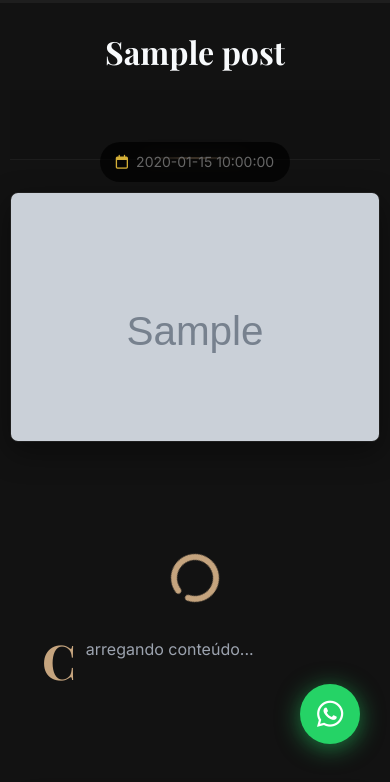
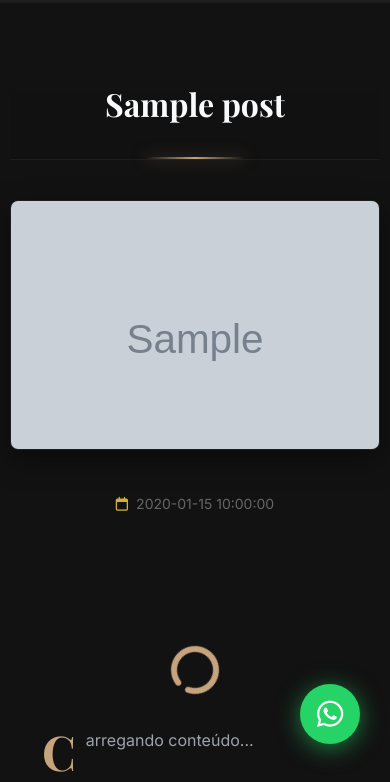
Before and after one commit to erythrogn/bruno-rabello-advocacia, a Flask app: template templates/post_detalhe.html in a window 390 px wide. Shown: the part 70-852 px from the top of the page. Run offline with Flask 3, Linux system fonts and the light colour scheme; the template is opened without the code that fills it: most values are stand-ins (such as "Sample title", 1, 10 or a date in 2020); grey boxes marked "Sample" are stand-in pictures; some web fonts are replaced.

Commit message:
Primeiro commit

```diff
--- a/static/css/posts.css
+++ b/static/css/posts.css
@@ -93,8 +93,8 @@
     max-height: 500px;
     overflow: hidden;
     border-radius: var(--radius-md);
-    margin-top: 2rem;
-    margin-bottom: 3rem;
+    margin-top: 3rem;
+    margin-bottom: 0;
     box-shadow: var(--shadow-card);
     position: relative;
     border: 1px solid rgba(255,255,255,0.05);
@@ -906,7 +906,7 @@
     align-items: center;
     gap: 12px;
     text-align: center;
-    margin-bottom: 4rem;
+    margin-bottom: 3rem;
     padding-bottom: 2rem;
     position: relative;
     z-index: 1; /* Fica abaixo do header fixo */
@@ -933,10 +933,9 @@
     align-items: center;
     gap: 12px;
     flex-wrap: wrap;
-    margin-top: 1.5rem;
-    padding-bottom: 1rem;
-    position: relative;
-    z-index: 10;
+    margin-top: 2rem;
+    margin-bottom: 2rem;
+    padding: 1rem 0;
 }
 
 /* Meta data - calendário */
@@ -944,13 +943,11 @@
     display: flex;
     align-items: center;
     gap: 6px;
-    background: rgba(0, 0, 0, 0.7);
-    padding: 0.5rem 1rem;
-    border-radius: 20px;
+    color: var(--text-muted);
 }
 
 .meta-date i {
-    color: #a88b68;
+    color: var(--accent-gold);
     font-size: 1rem;
 }
 
@@ -1091,27 +1088,28 @@
     }
 
     .post-main-title {
-        font-size: 1.8rem;
-        line-height: 1.25;
+        font-size: 1.6rem;
+        line-height: 1.3;
         padding: 0 15px;
+        margin-bottom: 1rem;
     }
 
     .post-header-centered {
         gap: 10px;
         margin-bottom: 3rem;
-        padding-bottom: 1.5rem;
+        padding-bottom: 2rem;
     }
 
     .post-meta-wrapper {
         margin-top: 1.5rem;
-        padding-bottom: 1.5rem;
+        margin-bottom: 2rem;
+        padding: 0.8rem 0;
         font-size: 0.85rem;
-        position: relative;
-        z-index: 10;
     }
 
     .post-img-container {
-        margin-top: 2rem;
+        margin-top: 3rem;
+        margin-bottom: 0;
         max-height: 400px;
     }
 
@@ -1206,16 +1204,16 @@
     }
 
     .post-main-title {
-        font-size: 1.5rem;
-        line-height: 1.3;
+        font-size: 1.3rem;
+        line-height: 1.35;
         padding: 0 10px;
-        margin-bottom: 1rem;
+        margin-bottom: 1.5rem;
     }
 
     .post-header-centered {
         gap: 12px;
-        margin-bottom: 2rem;
-        padding-bottom: 1rem;
+        margin-bottom: 2.5rem;
+        padding-bottom: 2rem;
         padding-top: 1rem;
     }
 
@@ -1223,10 +1221,9 @@
         flex-direction: column;
         gap: 8px;
         margin-top: 1.5rem;
-        padding-bottom: 1.5rem;
+        margin-bottom: 2rem;
+        padding: 0.5rem 0;
         font-size: 0.8rem;
-        position: relative;
-        z-index: 10;
     }
 
     .meta-date,
@@ -1235,7 +1232,8 @@
     }
 
     .post-img-container {
-        margin-top: 2rem;
+        margin-top: 2.5rem;
+        margin-bottom: 0;
         max-height: 250px;
         border-radius: 8px;
     }
--- a/templates/post_detalhe.html
+++ b/templates/post_detalhe.html
@@ -19,13 +19,6 @@
         <h1 id="post-title" itemprop="headline" class="post-main-title">
             {{ post.title }}
         </h1>
-
-        <div class="post-meta-wrapper">
-            <div class="meta-date" title="{{ post.publishedAt | data_formatada }}">
-                <i class="fa-regular fa-calendar" aria-hidden="true"></i>
-                <span>{{ post.publishedAt | data_formatada }}</span>
-            </div>
-        </div>
     </header>
 
     {% if post.imageUrl %}
@@ -40,6 +33,13 @@
     </figure>
     {% endif %}
 
+    <div class="post-meta-wrapper">
+        <div class="meta-date" title="{{ post.publishedAt | data_formatada }}">
+            <i class="fa-regular fa-calendar" aria-hidden="true"></i>
+            <span>{{ post.publishedAt | data_formatada }}</span>
+        </div>
+    </div>
+
     <div id="post-content" class="post-content" itemprop="articleBody" role="main">
         <div class="content-loading" id="contentLoading">
             <div class="loading-spinner">
@@ -48,6 +48,7 @@
             <p>Carregando conteúdo...</p>
         </div>
     </div>
+
 <section class="blog-cta-section">
     <div class="container">
         <div class="blog-cta">
@@ -60,7 +61,6 @@
         </div>
     </div>
 </section>
-
     <nav class="btn-voltar-container" aria-label="Navegação do blog">
         <a href="{{ url_for('blog') }}" class="btn-voltar">
             <i class="fa-solid fa-arrow-left"></i>
@@ -75,7 +75,6 @@
             <a href="https://wa.me/?text={{ post.title }}%20{{ request.url }}" target="_blank" rel="noopener noreferrer" class="share-btn share-whatsapp" aria-label="Compartilhar no WhatsApp"><i class="fa-brands fa-whatsapp"></i></a>
         </div>
     </aside>
-
 </article>
 
 
```
